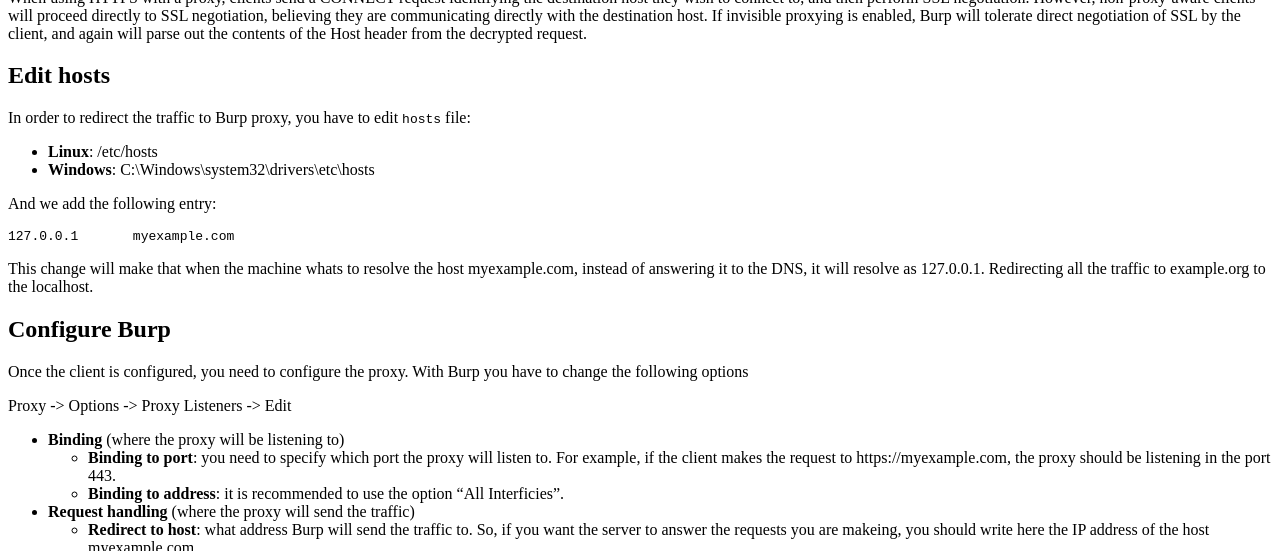
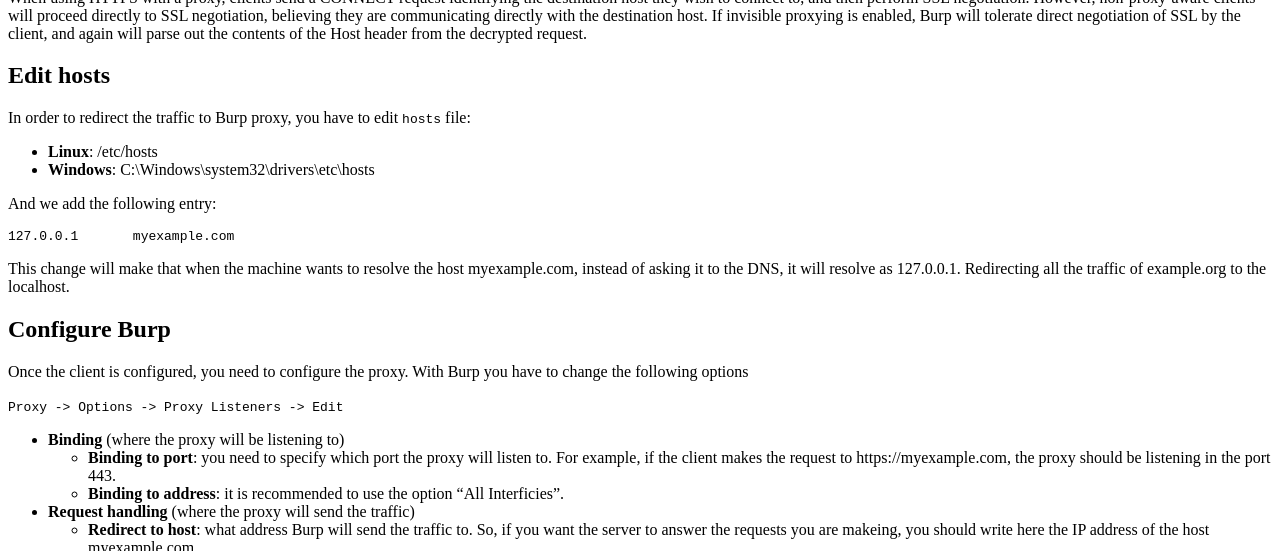
Before and after one commit to Ex0brain/trelis24.github.io, a Jekyll site: the page built from _posts/2017-11-27-Invisible-Proxy.md, in a window 1280 px wide and 900 px high, scrolled down 1294 px, cut to the strip 0-551 px from the top of the window. Built offline with Jekyll 4.4.1, drawn with Linux system fonts in a browser that asks for light colours; comment, search, counter and statistics services are not loaded; a style sheet for code colours, icons or effects is not loaded.

Commit message:
Corrections

````diff
--- a/_posts/2017-11-27-Invisible-Proxy.md
+++ b/_posts/2017-11-27-Invisible-Proxy.md
@@ -54,12 +54,12 @@
 127.0.0.1 	myexample.com
 ```
 
-This change will make that when the machine whats to resolve the host myexample.com, instead of answering it to the DNS, it will resolve as 127.0.0.1. Redirecting all the traffic to example.org to the localhost.
+This change will make that when the machine wants to resolve the host myexample.com, instead of asking it to the DNS, it will resolve as 127.0.0.1. Redirecting all the traffic of example.org to the localhost.
 
 ## Configure Burp
 Once the client is configured, you need to configure the proxy. With Burp you have to change the following options
 
-Proxy -> Options -> Proxy Listeners -> Edit
+`Proxy -> Options -> Proxy Listeners -> Edit`
 - **Binding** (where the proxy will be listening to)
 	- __Binding to port__: you need to specify which port the proxy will listen to. For example, if the client makes the request to https://myexample.com, the proxy should be listening in the port 443.
 	- __Binding to address__: it is recommended to use the option "All Interficies".
````
Also changed, not shown: _posts/2017-11-29-Nmap.md (+1 -1 lines).
